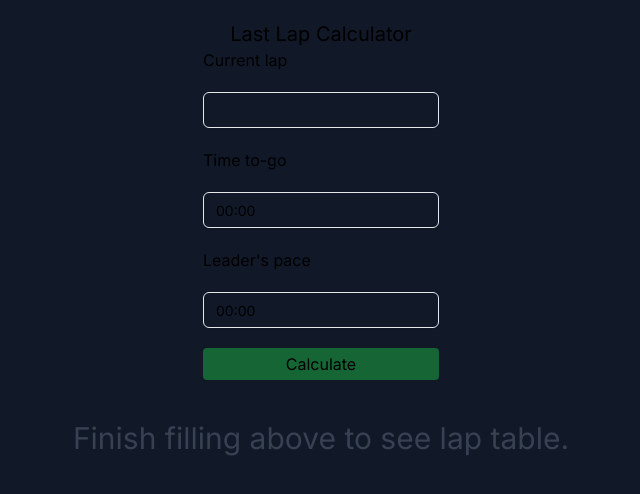
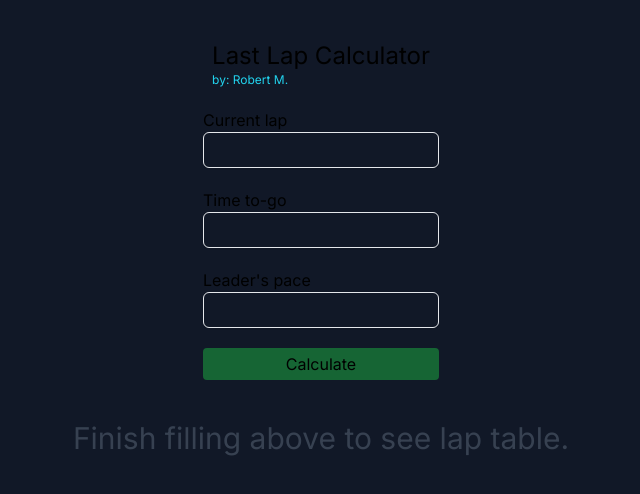
Before and after one commit to Robert336/LastLapCalculator, a Next.js app: page / in a window 1280 px wide. Shown: the top 494 px of the page, without its empty margins (319-959 px from the left). Built offline with nearby package versions, Linux system fonts and the light colour scheme.

Commit message:
refactor: change inital state for timeRemaining and leaderPace. Plus some styling changes.

```diff
--- a/src/pages/index.tsx
+++ b/src/pages/index.tsx
@@ -13,15 +13,12 @@ const inter = Inter({ subsets: ["latin"] });
 export default function Home() {
 
   const [startLap, setStartLap] = useState('');
-  const [timeRemaining, setTimeRemaining] = useState<string>('00:00');
-  const [leaderPace, setLeaderPace] = useState<string>('00:00');
+  const [timeRemaining, setTimeRemaining] = useState<string>('');
+  const [leaderPace, setLeaderPace] = useState<string>('');
   const [laps, setLaps] = useState<number[]>([]);
 
   function handleChange(id: string, value: string): void {
-
     if (id === 'timeRemainingInputID') {
-      // format time
-      // update state
       setTimeRemaining(value);
     }
     else if (id === 'leaderPaceInputID') {
@@ -61,14 +58,23 @@ export default function Home() {
     <main
       className={`bg-gray-900 flex min-h-screen flex-col items-center p-5 ${inter.className}`}
     >
-      <h1 className="text-xl">Last Lap Calculator</h1>
+      <div className='pb-5 pt-5'>
+        <h1 className="text-2xl">Last Lap Calculator</h1>
+        <p className='text-xs text-cyan-400'>by: Robert M.</p>
+      </div>
       <div className="flex flex-col gap-5">
-        <p>Current lap</p>
-        <NumberInput onChangeCallback={setStartLap} value={startLap} />
-        <p>Time to-go</p>
-        <TimeInput onChange={handleChange} id='timeRemainingInputID'  value={timeRemaining}/>
-        <p>Leader&apos;s pace</p>
-        <TimeInput onChange={handleChange} id='leaderPaceInputID' value={leaderPace}/>
+        <div>
+          <p>Current lap</p>
+          <NumberInput onChangeCallback={setStartLap} value={startLap} />
+        </div>
+        <div>
+          <p>Time to-go</p>
+          <TimeInput onChangeCallback={handleChange} id='timeRemainingInputID'  value={timeRemaining}/>
+        </div>
+        <div>
+          <p>Leader&apos;s pace</p>
+          <TimeInput onChangeCallback={handleChange} id='leaderPaceInputID' value={leaderPace}/>
+        </div>
         <button className='bg-green-800 hover:bg-green-900 rounded h-8' onClick={handleClick}>Calculate</button>
       </div>
       <div>
```
